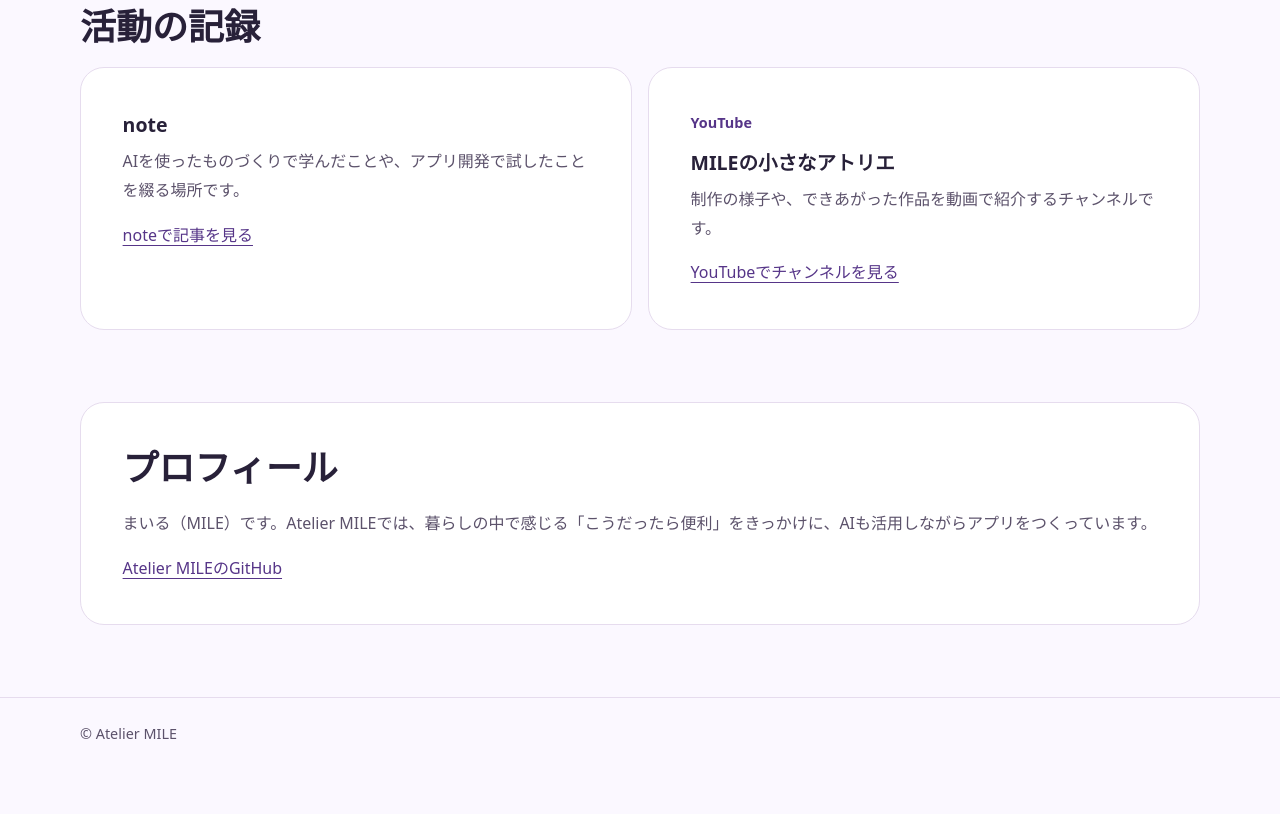
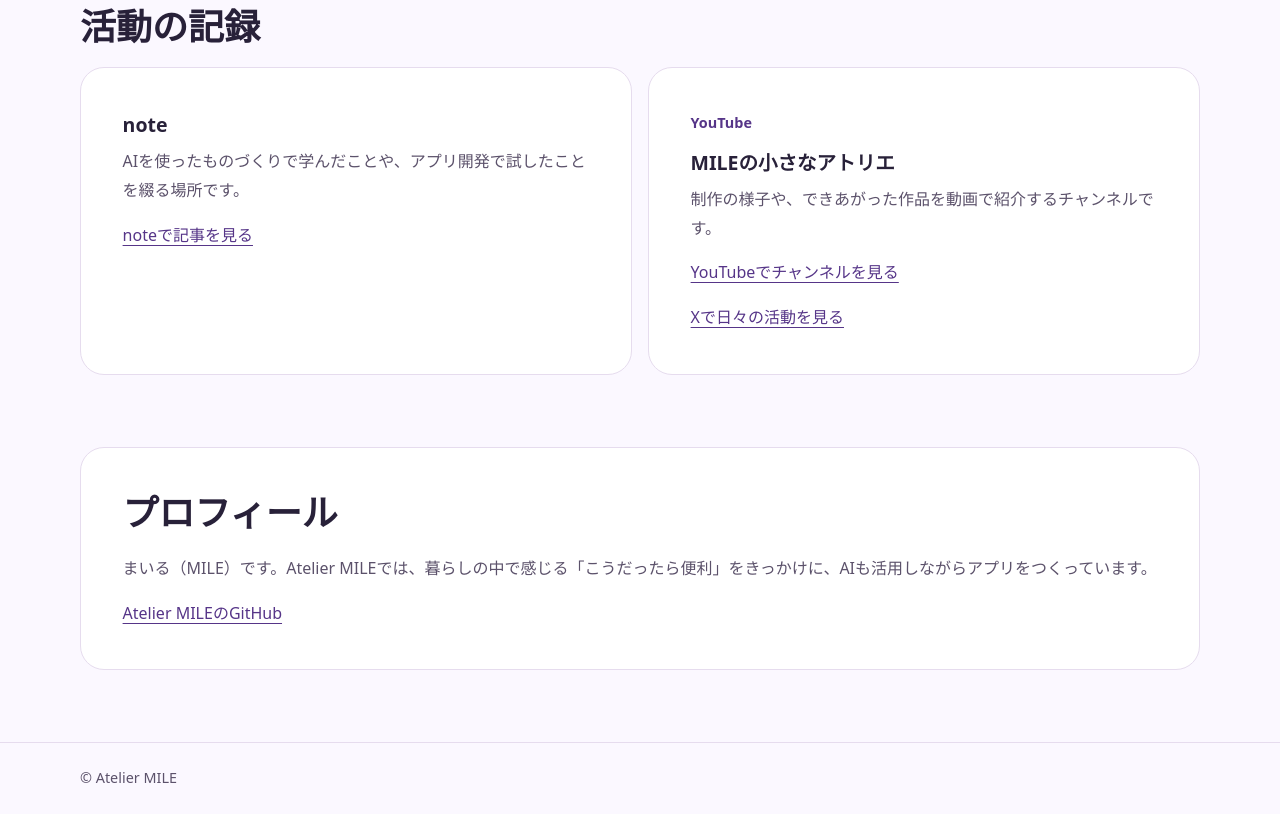
Before and after one commit to atelier-mile/atelier-mile.github.io, a plain HTML site: page index.html in a window 1280 px wide. Shown: the part 1156-1970 px from the top of the page. Before the commit the page ends 1925 px from the top, so only its background shows below. Drawn offline with Linux system fonts and the light colour scheme.

Commit message:
活動の記録にXプロフィールへのリンクを追加

```diff
--- a/index.html
+++ b/index.html
@@ -91,6 +91,7 @@ footer {border-top:1px solid var(--line);padding-block:1.4rem;color:var(--muted)
         <h3>MILEの小さなアトリエ</h3>
         <p>制作の様子や、できあがった作品を動画で紹介するチャンネルです。</p>
         <p><a href="https://www.youtube.com/@mile_atelier">YouTubeでチャンネルを見る</a></p>
+        <p><a href="https://x.com/ateliermile">Xで日々の活動を見る</a></p>
       </article>
     </div>
   </section>
```
